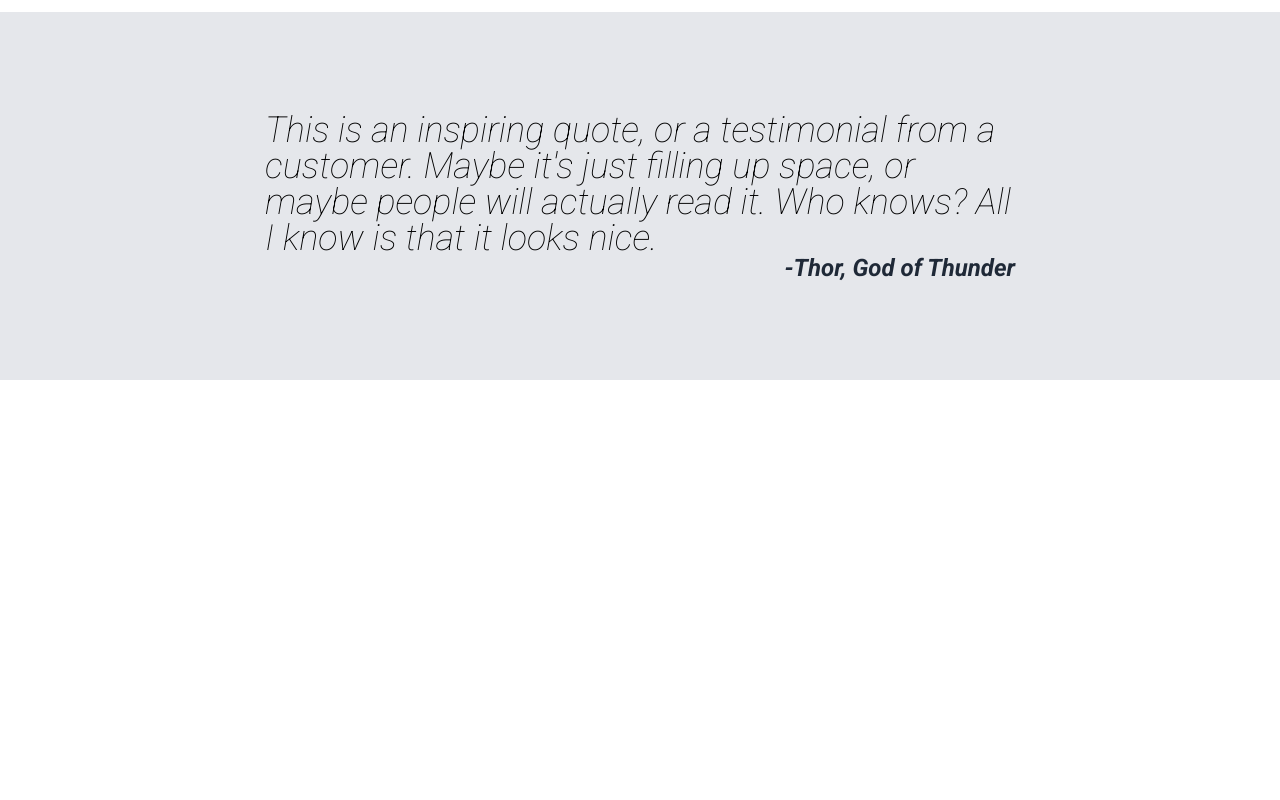
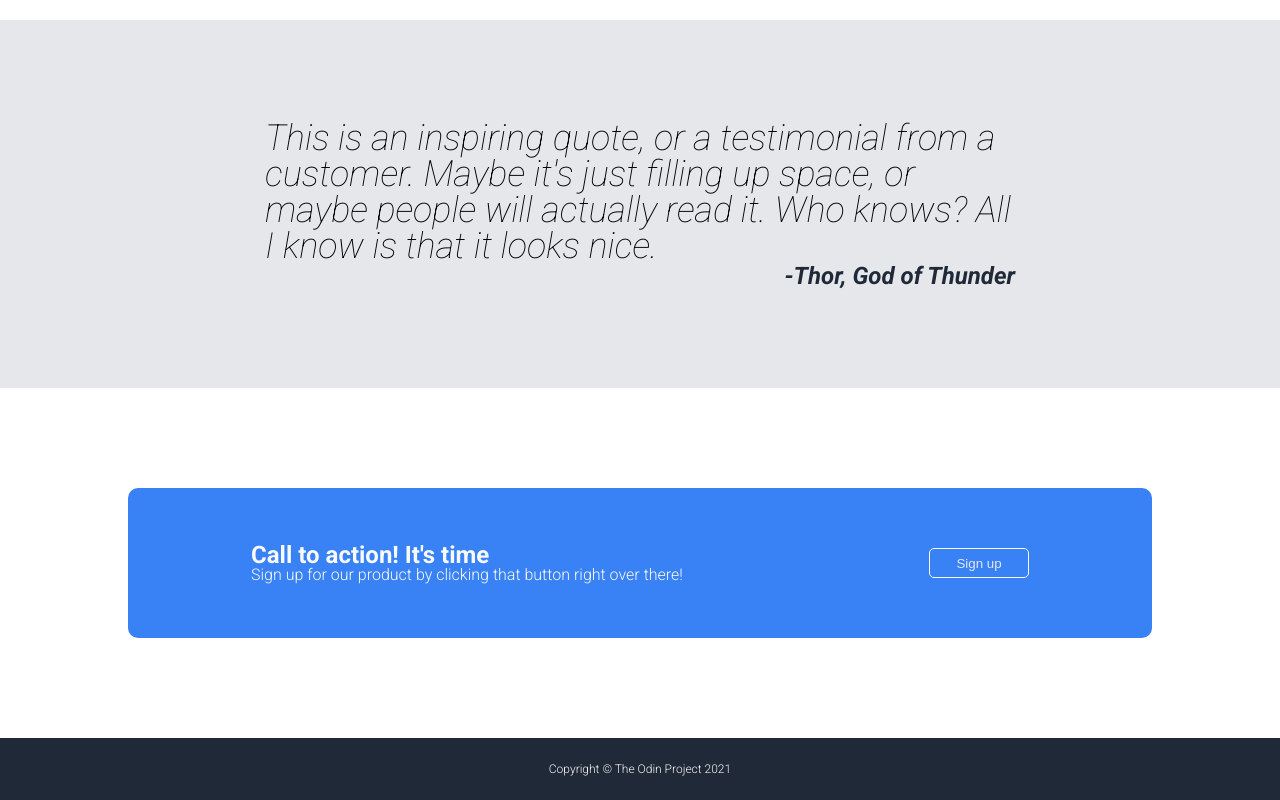
Before and after one commit to jimmy-75/landing-page, a plain HTML site: page index.html in a window 1280 px wide. Shown: the part 968-1768 px from the top of the page. Before the commit the page ends 1348 px from the top, so only its background shows below. Drawn offline with Linux system fonts and the light colour scheme.

Commit message:
edit index.html style.css

```diff
--- a/index.html
+++ b/index.html
@@ -28,7 +28,7 @@
       </div>
     </header>
     <div class="info">
-      <h3>Some random information.</h3>
+      <h2>Some random information.</h2>
       <div class="info-cards">
         <div class="card">
           <div class="card-border">
@@ -56,7 +56,17 @@
       <blockquote>This is an inspiring quote, or a testimonial from a customer.  Maybe it's just filling up space, or maybe people will actually read it.  Who knows?  All I know is that it looks nice.</blockquote>
       <figcaption>-Thor, God of Thunder</figcaption>
     </div>
-
-
+    <div class="action">
+      <div class="call-block">
+        <div class="call-text">
+          <h3><strong>Call to action! It's time</strong></h3>
+          <p>Sign up for our product by clicking that button right over there!</p>
+        </div>
+        <button type="button">Sign up</button>
+      </div>
+    </div>
+    <footer>
+      <p> Copyright &copy; The Odin Project 2021</p>
+    </footer>
   </body>
 </html>
--- a/style.css
+++ b/style.css
@@ -83,7 +83,7 @@ header ul {
   display: flex;
   align-items: center;
   justify-content: space-between;
-  padding-top: 8px;
+  padding-top: 16px;
 }
 .hero {
   font-size: 18px;
@@ -105,7 +105,7 @@ header ul {
 .hero-left button {
   background-color: #3882F6;
   border: none;
-  border-radius: 10%;
+  border-radius: 5px;
   color: #E5E7EB;
   width: 100px;
   height: 30px;
@@ -123,7 +123,7 @@ header ul {
   padding-top: 50px;
   color: #1F2937
 }
-.info h3 {
+.info h2 {
   font-size: 36px;
   font-weight: 900;
 }
@@ -142,6 +142,7 @@ header ul {
   width: 150px;
   align-items: center;
   gap: 8px;
+  text-align: center;
 }
 .card-border {
   height: 150px;
@@ -171,3 +172,45 @@ header ul {
   color: #1F2937;
   font-size: 24px;
 }
+.action {
+  display: flex;
+  margin: 100px auto;
+  align-content: center;
+  justify-content: center;
+}
+.call-block {
+  background-color: #3882F6;
+  height: 150px;
+  width: 80%;
+  display: flex;
+  justify-content: space-around;
+  border-radius: 10px;
+  align-items: center;
+}
+.call-text h3 {
+  color: #F9FAF8;
+  font-size: 24px;
+}
+.call-text p {
+  color: #F9FAF8;
+  font-weight: 300;
+}
+.call-block button {
+  background-color: #3882F6;
+  border: 1px solid #F9FAF8;
+  border-radius: 5px;
+  color: #E5E7EB;
+  width: 100px;
+  height: 30px;
+  margin: 18px 0;
+}
+footer {
+  background-color: #1F2937;
+  font-size: 12px;
+  font-weight: 300;
+  color: #F9FAF8;
+  padding: 25px;
+  display: flex;
+  align-items: center;
+  justify-content: center;
+}
```
